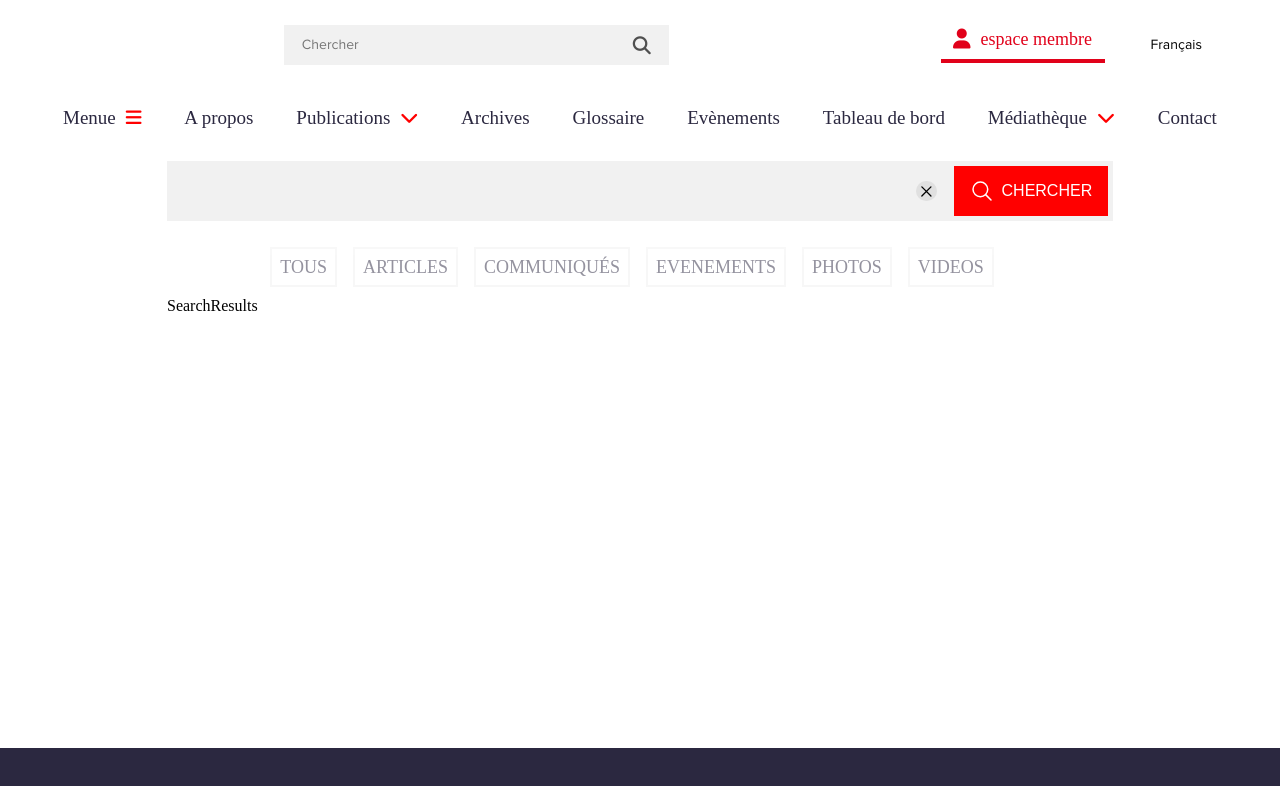
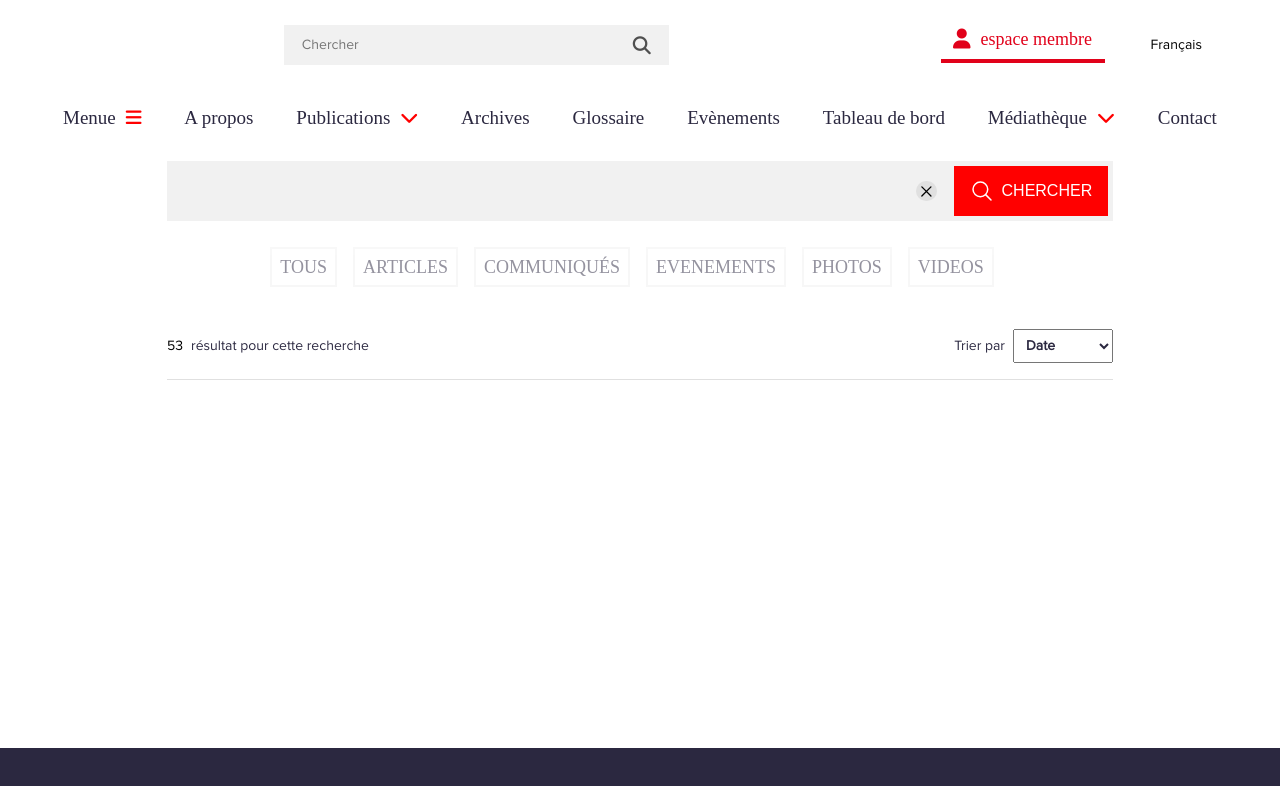
Before and after one commit to tarekguermazi/buildfront0602, a React (Create React App) app: page /search in a window 1280 px wide. Shown: the top 786 px of the page. Built offline with nearby package versions, Linux system fonts and the light colour scheme.

Commit message:
SRP header (filter)

```diff
--- a/src/view/Search/SearchResults.tsx
+++ b/src/view/Search/SearchResults.tsx
@@ -1,7 +1,73 @@
 import React from 'react'
+import styled from 'styled-components'
 
 export default function SearchResults() {
     return (
-        <div>SearchResults</div>
+        <SRPLayout>
+            <SRPHeader>
+                <div>
+                    <strong>53</strong>
+                    <span>résultat pour cette recherche</span>
+                </div>
+                <div id='filterContainer'>
+                    <span>Trier par</span>
+                    <select name="filterBy" id="filterBySelect">
+                        <option value="Date">Date</option>
+                        <option value="az">Name A-Z</option>
+                        <option value="za">Name Z-A</option>
+                    </select>
+                </div>
+            </SRPHeader>
+        </SRPLayout>
     )
 }
+
+
+const SRPLayout = styled.div`
+    margin-top: 1rem;
+`;
+
+const SRPHeader = styled.div`
+    width: 100%;
+    padding: 1rem 0;
+    font-size: 14px;
+    border-bottom: 1px solid #E0E0E0;
+
+    display: flex;
+    flex-direction: row;
+    justify-content: space-between;
+    align-items: center;
+
+    div{
+        strong{
+            margin-right: .4rem;
+        }
+        span, strong{
+            font-family: 'Proxima Nova';
+            font-style: normal;
+            font-weight: 400;
+            font-size: 14px;
+            margin-right: .5rem;
+        }
+    }
+
+    #filterContainer{
+        span{
+            font-family: 'Proxima Nova';
+            font-style: normal;
+            font-weight: 400;
+            font-size: 14px;
+            margin-right: .5rem;
+        }
+
+        select{
+            padding: .5rem;
+            font-family: 'Proxima Nova';
+            font-style: normal;
+            font-weight: 700;
+            font-size: 14px;
+            line-height: 17px;
+            color: #2B2840;
+        }
+    }
+`;
```
